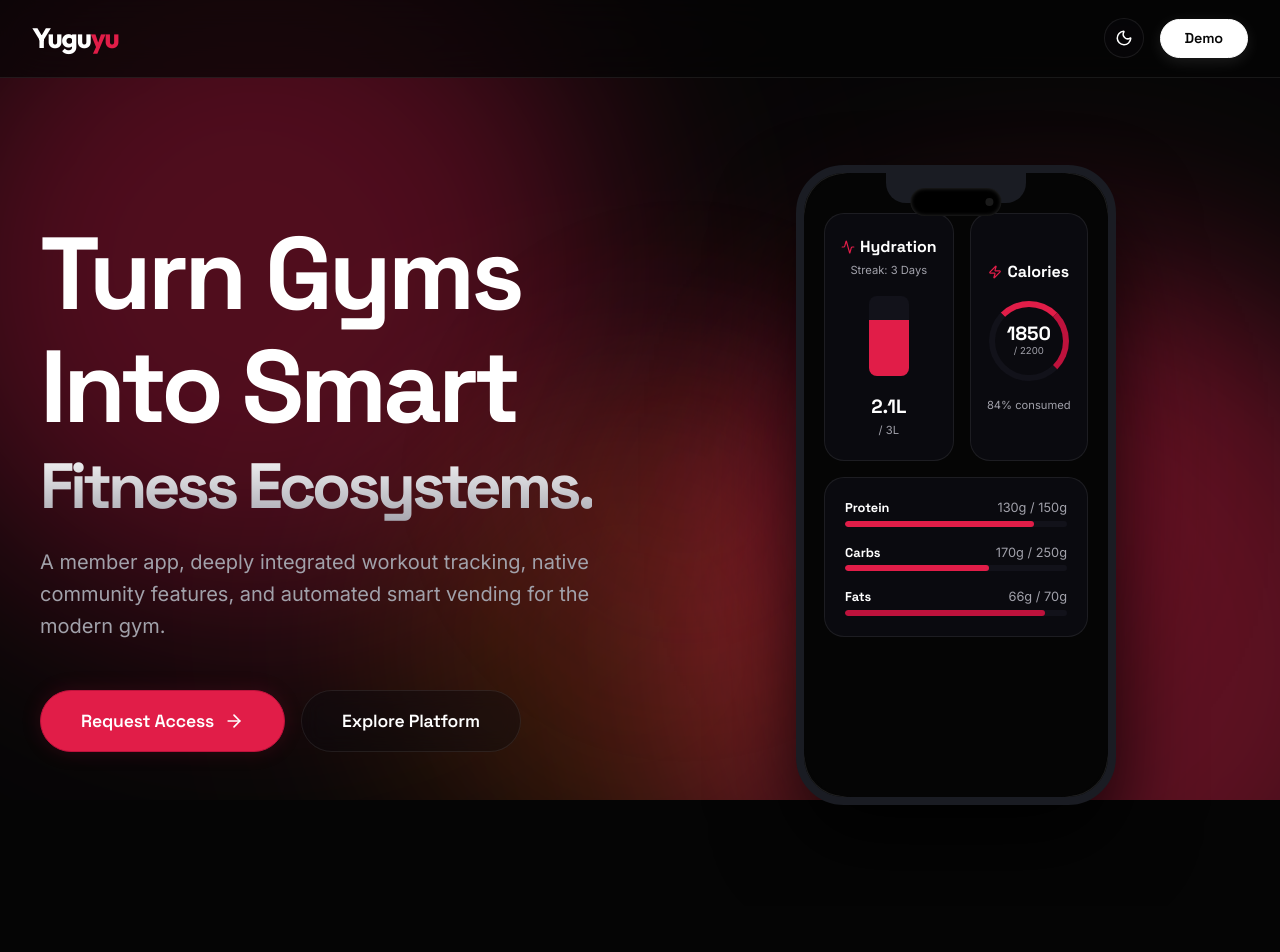
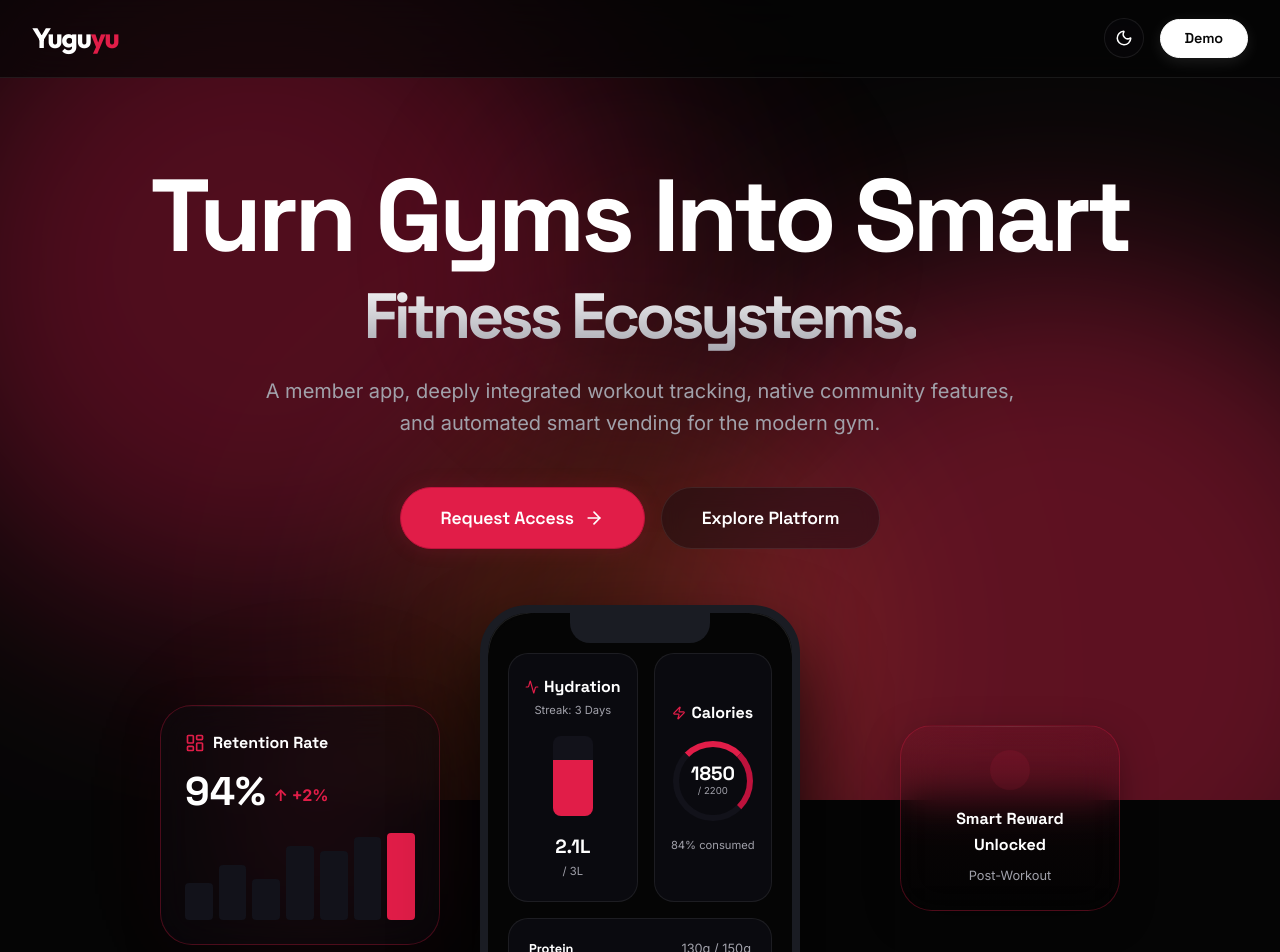
Before and after one commit to shubhamdnaik/yuguyu-premium, a React (Vite) app: page / in a window 1280 px wide. Shown: the top 952 px of the page. Built offline with nearby package versions, Linux system fonts and the light colour scheme; a web font is replaced by a local one.

Commit message:
Revert "feat: redesign hero with two-column layout and dynamic island"
This reverts commit 487fda502592db2708d46c30315c543dac0ec7e8.

```diff
--- a/src/App.jsx
+++ b/src/App.jsx
@@ -560,34 +560,95 @@ const HeroScene = ({ isMobile }) => {
   const smoothX = useSpring(mousePosition.x * 40, { stiffness: 50, damping: 20 });
   const smoothY = useSpring(mousePosition.y * 40, { stiffness: 50, damping: 20 });
 
+  const midX = useSpring(mousePosition.x * -20, { stiffness: 50, damping: 20 });
+  const midY = useSpring(mousePosition.y * -20, { stiffness: 50, damping: 20 });
+
   return (
-    <div ref={containerRef} style={{ position: 'relative', height: isMobile ? '500px' : '650px', display: 'flex', justifyContent: 'center', alignItems: 'center', width: '100%', perspective: '1000px' }}>
+    <div ref={containerRef} style={{ marginTop: '6rem', position: 'relative', height: '520px', display: 'flex', justifyContent: 'center', maxWidth: '1000px', margin: '6rem auto 0 auto', perspective: '1000px' }}>
 
       {/* Background Glow Layer */}
       <motion.div
-        style={{ x: smoothX, y: smoothY, position: 'absolute', width: '250px', height: '250px', background: 'var(--accent-red)', filter: 'blur(100px)', opacity: 0.3, zIndex: 0 }}
+        style={{ x: smoothX, y: smoothY, position: 'absolute', top: '20%', left: '10%', width: '150px', height: '150px', background: 'var(--accent-red)', filter: 'blur(80px)', opacity: 0.3, zIndex: 0 }}
       />
 
       {/* Member App Core (Centerpiece) */}
        <motion.div
-         initial={{ opacity: 0, scale: 0.9 }}
-         animate={{ opacity: 1, scale: 1 }}
+         initial={{ opacity: 0, y: 150 }}
+         animate={{ opacity: 1, y: 0 }}
          transition={{ duration: 1, delay: 0.2, type: 'spring', stiffness: 50 }}
          style={{
            x: isMobile ? 0 : smoothX, y: isMobile ? 0 : smoothY,
-           width: isMobile ? '280px' : '320px',
-           height: isMobile ? '560px' : '640px',
+           width: isMobile ? '240px' : '320px',
+           height: isMobile ? '500px' : '640px',
            zIndex: 10,
-           position: 'relative',
+           position: 'absolute',
+           bottom: isMobile ? '-20px' : '-80px',
            boxShadow: '0 40px 80px rgba(0,0,0,0.8), 0 0 0 1px rgba(255,255,255,0.1) inset'
          }}
          className="device-frame"
       >
-         {/* Dynamic Island */}
-         <div style={{ position: 'absolute', top: '15px', left: '50%', transform: 'translateX(-50%)', width: '30%', height: '28px', background: '#000', borderRadius: '20px', zIndex: 100, boxShadow: 'inset 0 0 4px rgba(255,255,255,0.2)' }}>
-            <div style={{ position: 'absolute', right: '8px', top: '50%', transform: 'translateY(-50%)', width: '8px', height: '8px', borderRadius: '50%', background: 'rgba(255,255,255,0.1)' }}></div>
+         <PhoneCarousel />
+      </motion.div>
+
+      {/* Analytics Panel (Left Wing) */}
+      <motion.div
+         initial={{ opacity: 0, scale: 0.9, x: -100, rotateY: 10, rotateX: -10 }}
+         animate={{ opacity: 1, scale: 1, x: 0, rotateY: 0, rotateX: 0 }}
+         transition={{ duration: 1.2, delay: 0.6, ease: "easeOut" }}
+         style={{
+           x: isMobile ? 0 : midX, y: isMobile ? 0 : midY,
+           position: 'absolute',
+           top: isMobile ? '10px' : '60px',
+           left: isMobile ? 'auto' : '20px',
+           width: isMobile ? '200px' : '280px',
+           height: isMobile ? '200px' : '240px',
+           zIndex: 2,
+           transform: isMobile ? 'translateX(-90px)' : 'none'
+         }}
+      >
+        <div className="glass-card" style={{ width: '100%', height: '100%', padding: '1.5rem', display: 'flex', flexDirection: 'column', gap: '1rem', border: '1px solid rgba(225, 29, 72, 0.3)' }}>
+           <div style={{ display: 'flex', gap: '8px', alignItems: 'center' }}>
+             <LayoutDashboard size={20} color="var(--accent-red)"/>
+             <span className="ui-text-bold" style={{ fontSize: '1rem' }}>Retention Rate</span>
            </div>
-         <PhoneCarousel />
+
+           <div style={{ display: 'flex', alignItems: 'flex-end', gap: '0.5rem' }}>
+             <div className="ui-text-bold" style={{ fontSize: '2.5rem', color: '#fff', lineHeight: '1' }}>94%</div>
+             <div style={{ color: 'var(--accent-red)', fontWeight: 'bold', fontSize: '1rem', marginBottom: '0.2rem' }}>↑ +2%</div>
+           </div>
+
+           <div style={{ flex: 1, display: 'flex', alignItems: 'flex-end', gap: '6px' }}>
+              {[40, 60, 45, 80, 75, 90, 95].map((h, i) => (
+                 <div key={i} style={{ flex: 1, height: `${h}%`, background: i === 6 ? 'var(--accent-red)' : 'var(--bg-tertiary)', borderRadius: '4px' }}></div>
+              ))}
+           </div>
+        </div>
+      </motion.div>
+
+
+      {/* Reward Node (Right Wing) */}
+      <motion.div
+         initial={{ opacity: 0, scale: 0.9, x: 100, rotateY: -10, rotateX: 10 }}
+         animate={{ opacity: 1, scale: 1, x: 0, rotateY: 0, rotateX: 0 }}
+         transition={{ duration: 1.2, delay: 0.8, ease: "easeOut" }}
+         style={{
+           x: isMobile ? 0 : smoothX, y: isMobile ? 0 : smoothY,
+           position: 'absolute',
+           top: isMobile ? '60px' : '80px',
+           right: isMobile ? 'auto' : '20px',
+           width: isMobile ? '160px' : '220px',
+           height: isMobile ? 'auto' : 'auto',
+           zIndex: 11,
+           transform: isMobile ? 'translateX(100px)' : 'none'
+         }}
+      >
+         <div className="glass-card" style={{ width: '100%', padding: '1.5rem', display: 'flex', flexDirection: 'column', alignItems: 'center', gap: '0.5rem', border: '1px solid rgba(225, 29, 72, 0.3)', background: 'linear-gradient(180deg, rgba(225, 29, 72, 0.05), rgba(0,0,0,0.4))' }}>
+           <div style={{ width: '40px', height: '40px', borderRadius: '50%', background: 'rgba(225, 29, 72, 0.1)', display: 'flex', alignItems: 'center', justifyContent: 'center', marginBottom: '0.5rem' }}>
+              <Box size={20} color="var(--brand-red)"/>
+           </div>
+           <span className="ui-text-bold" style={{ fontSize: '1rem', textAlign: 'center' }}>Smart Reward Unlocked</span>
+           <span className="ui-text-muted" style={{ fontSize: '0.8rem', textAlign: 'center' }}>Post-Workout</span>
+         </div>
       </motion.div>
     </div>
   );
@@ -652,13 +713,12 @@ function App() {
       <section className="section flex-center" style={{ minHeight: '100vh', paddingTop: '10rem', paddingBottom: '6rem', position: 'relative', overflow: 'hidden' }}>
 
         {/* Spotlight behind text */}
-        <div style={{ position: 'absolute', top: '20%', left: '30%', width: '600px', height: '600px', background: 'radial-gradient(circle, var(--accent-glow-red) 0%, transparent 60%)', filter: 'blur(60px)', zIndex: 0, opacity: 0.8 }}></div>
+        <div style={{ position: 'absolute', top: '20%', left: '50%', transform: 'translate(-50%, -50%)', width: '600px', height: '600px', background: 'radial-gradient(circle, var(--accent-glow-red) 0%, transparent 60%)', filter: 'blur(60px)', zIndex: 0, opacity: 0.8 }}></div>
 
         <div className="container" style={{ position: 'relative', zIndex: 10 }}>
-          <div style={{ display: 'flex', flexDirection: isMobile ? 'column' : 'row', alignItems: 'center', gap: '4rem', maxWidth: '1200px', margin: '0 auto' }}>
+          <div style={{ textAlign: 'center', maxWidth: '1000px', margin: '0 auto' }}>
 
-            {/* Left Column: Text Content */}
-            <div style={{ flex: 1, textAlign: isMobile ? 'center' : 'left' }}>
+            {/* Staggered Word Reveal */}
             <h1 style={{ marginBottom: '1.5rem', lineHeight: 1.1, position: 'relative' }}>
               <motion.span initial={{ opacity: 0, y: 40 }} animate={{ opacity: 1, y: 0 }} transition={{ duration: 0.8, ease: [0.16, 1, 0.3, 1] }} style={{ display: 'block', color: 'var(--text-primary)' }}>
                 Turn Gyms Into Smart
@@ -672,7 +732,7 @@ function App() {
               initial={{ opacity: 0 }}
               animate={{ opacity: 1 }}
               transition={{ duration: 1, delay: 0.4 }}
-                style={{ fontSize: '1.25rem', marginBottom: '3rem', maxWidth: '750px', color: 'var(--text-secondary)' }}
+              style={{ fontSize: '1.25rem', marginBottom: '3rem', maxWidth: '750px', margin: '0 auto 3rem auto', color: 'var(--text-secondary)' }}
             >
               A member app, deeply integrated workout tracking, native community features, and automated smart vending for the modern gym.
             </motion.p>
@@ -681,7 +741,7 @@ function App() {
               initial={{ opacity: 0, y: 20 }}
               animate={{ opacity: 1, y: 0 }}
               transition={{ duration: 0.8, delay: 0.6 }}
-                style={{ display: 'flex', gap: '1rem', justifyContent: isMobile ? 'center' : 'flex-start' }}
+              style={{ display: 'flex', gap: '1rem', justifyContent: 'center' }}
             >
               <motion.button
                 whileHover={{ scale: 1.05 }}
@@ -694,12 +754,8 @@ function App() {
             </motion.div>
           </div>
 
-            {/* Right Column: Hero Scene */}
-            <div style={{ flex: 1, width: '100%', display: 'flex', justifyContent: 'center' }}>
+          {/* Mouse-Tracked Floating 3D Scene */}
           <HeroScene isMobile={isMobile} />
-            </div>
-
-          </div>
         </div>
       </section>
 
```
Also changed, not shown: update_hero.cjs (deleted, +0 -135 lines). Lines whose indentation alone changed are shown as unchanged.
